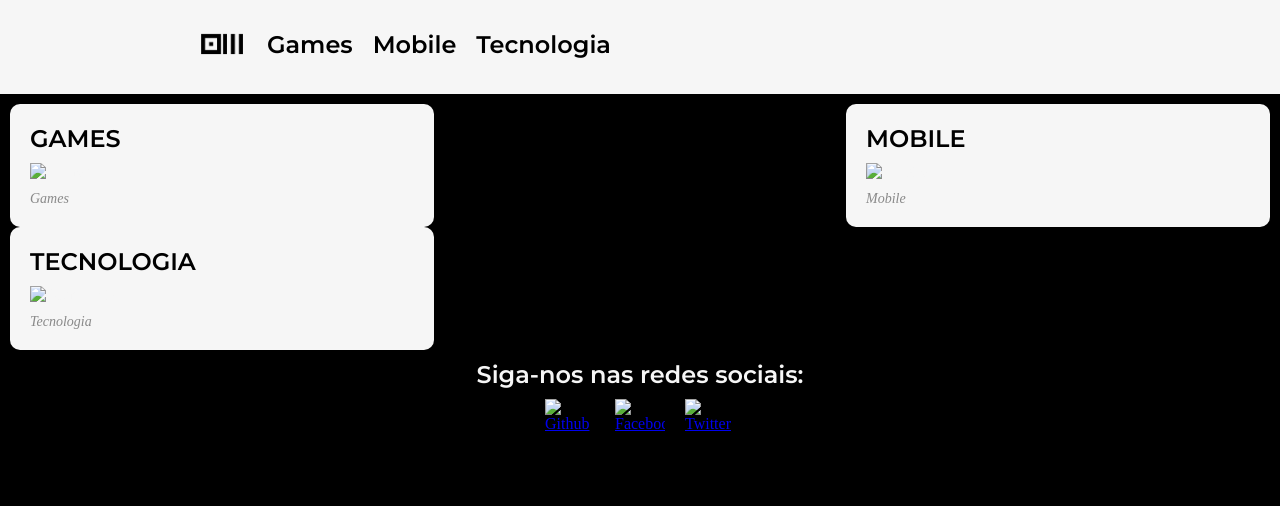
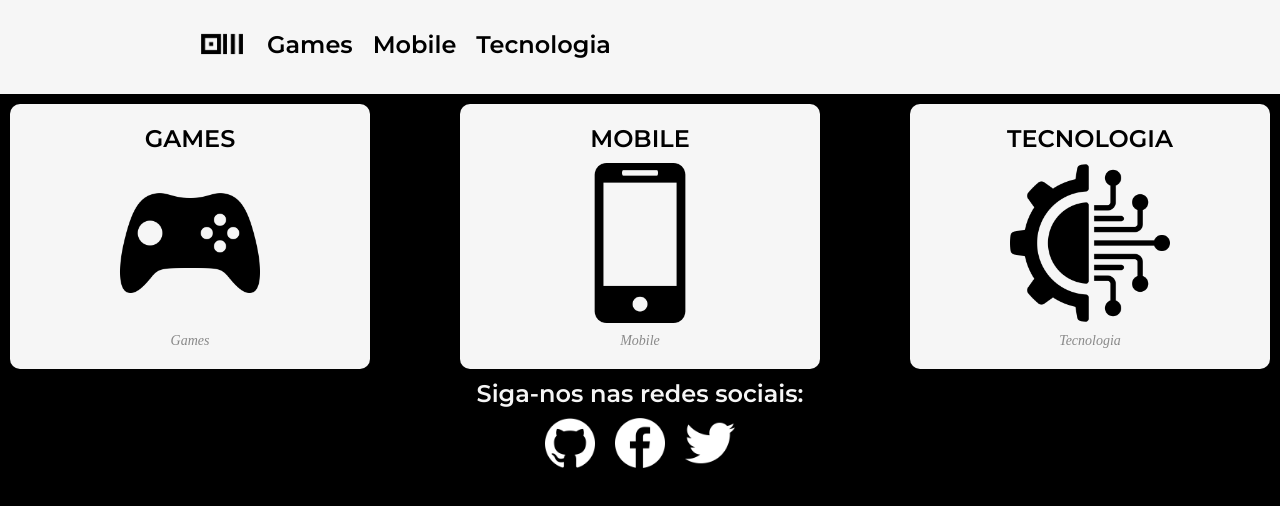
Before and after one commit to GEdO23/OMCORP-CHECKPOINT-2, a plain HTML site: page index.html in a window 1280 px wide. Drawn offline with Linux system fonts and the light colour scheme.

Commit message:
add imgs + otimização css

```diff
--- /dev/null
+++ b/css/cabecalho.css
@@ -0,0 +1,18 @@
+.cabecalho {
+    padding: 0% 0 0% 15%;
+    background-color: #f6f6f6;
+}
+
+.cabecalho nav {
+    display: flex;
+    gap: 10px;
+}
+
+.cabecalho nav a {
+    text-decoration: none;
+    font-family: 'Montserrat', sans-serif;
+    font-size: 24px;
+    font-weight: 600;
+    color: #000;
+    padding: 30px 5px 30px 5px;
+}
--- /dev/null
+++ b/css/card.css
@@ -0,0 +1,30 @@
+.card {
+    margin-bottom: 30px;
+    padding: 20px;
+    background-color: #f6f6f6;
+    border-radius: 10px;
+    text-align: center;
+}
+
+.card h2 {
+    font-size: 24px;
+    font-weight: bold;
+    margin-bottom: 10px;
+    text-transform: uppercase;
+    color: #000;
+    font-family: 'Montserrat', sans-serif;
+}
+
+.card img {
+    display: block;
+    max-width: 50%;
+    height: auto;
+    margin: 0 auto;
+    margin-bottom: 10px;
+}
+
+.card figcaption {
+    font-style: italic;
+    font-size: 14px;
+    color: #898989;
+}
--- /dev/null
+++ b/css/conteudo.css
@@ -0,0 +1,11 @@
+.conteudo {
+    display: flex;
+    flex-wrap: wrap;
+    justify-content: space-between;
+    margin-top: 10px;
+}
+
+.conteudo div {
+    width: 25%;
+    margin: 0 10px;
+}
--- /dev/null
+++ b/css/rodape.css
@@ -0,0 +1,22 @@
+.rodape h2 {
+    font-family: 'Montserrat', sans-serif;
+    font-size: 24px;
+    font-weight: 600;
+    display: flex;
+    justify-content: center;
+    margin-bottom: 10px;
+    margin-top: 10px;
+}
+
+.rodape .redes-sociais {
+    display: flex;
+    justify-content: center;
+    align-items: center;
+}
+
+.rodape .icone {
+    display: block;
+    max-width: 50px;
+    height: auto;
+    margin: 0 10px;
+}
--- a/css/style.css
+++ b/css/style.css
@@ -1,4 +1,8 @@
 @import url('https://fonts.googleapis.com/css2?family=Krona+One&family=Montserrat:wght@400;600&display=swap');
+@import url('./cabecalho.css');
+@import url('./card.css');
+@import url('./conteudo.css');
+@import url('./rodape.css');
 
 * {
     margin: 0;
@@ -11,24 +15,6 @@ body {
     color: #f6f6f6;
 }
 
-.cabecalho {
-    padding: 0% 0 0% 15%;
-    background-color: #f6f6f6;
-}
-
-.cabecalho nav {
-    display: flex;
-    gap: 10px;
-}
-
-.cabecalho nav a {
-    text-decoration: none;
-    font-family: 'Montserrat', sans-serif;
-    font-size: 24px;
-    font-weight: 600;
-    color: #000;
-    padding: 30px 5px 30px 5px;
-}
 
 .menu:hover {
     background-color: #000;
@@ -38,67 +24,3 @@ body {
 .logo {
     max-width: 50px;
 }
-
-.conteudo {
-    display: flex;
-    flex-wrap: wrap;
-    justify-content: space-between;
-    margin-top: 10px;
-}
-
-.conteudo div {
-    width: 30%;
-    margin: 0 10px;
-}
-
-.card {
-    margin-bottom: 30px;
-    padding: 20px;
-    background-color: #f6f6f6;
-    border-radius: 10px;
-}
-
-.card h2 {
-    font-size: 24px;
-    font-weight: bold;
-    margin-bottom: 10px;
-    text-transform: uppercase;
-    color: #000;
-    font-family: 'Montserrat', sans-serif;
-}
-
-.card img {
-    display: block;
-    max-width: 100%;
-    height: auto;
-    margin-bottom: 10px;
-}
-
-.card figcaption {
-    font-style: italic;
-    font-size: 14px;
-    color: #898989;
-}
-
-.rodape h2 {
-    font-family: 'Montserrat', sans-serif;
-    font-size: 24px;
-    font-weight: 600;
-    display: flex;
-    justify-content: center;
-    margin-bottom: 10px;
-    margin-top: 10px;
-}
-
-.rodape .redes-sociais {
-    display: flex;
-    justify-content: center;
-    align-items: center;
-}
-
-.rodape .icone {
-    display: block;
-    max-width: 50px;
-    height: auto;
-    margin: 0 10px;
-}
--- a/index.html
+++ b/index.html
@@ -22,21 +22,21 @@
         <div class="card">
             <h2>Games</h2>
             <figure>
-                <img src="" alt="Games">
+                <img src="./img/games_icon.png" alt="Games">
                 <figcaption>Games</figcaption>
             </figure>
         </div>
         <div class="card">
             <h2>Mobile</h2>
             <figure>
-                <img src="" alt="Mobile">
+                <img src="./img/mobile_icon.png" alt="Mobile">
                 <figcaption>Mobile</figcaption>
             </figure>
         </div>
         <div class="card">
             <h2>Tecnologia</h2>
             <figure>
-                <img src="" alt="Tecnologia">
+                <img src="./img/tecnologia_icon.png" alt="Tecnologia">
                 <figcaption>Tecnologia</figcaption>
             </figure>
         </div>
@@ -45,10 +45,10 @@
     <footer class="rodape">
         <h2>Siga-nos nas redes sociais:</h2>
         <nav class="redes-sociais">
-            <a href="https://github.com/" title="Github"><img src="" alt="Github" class="icone"></a>
-            <a href="https://www.facebook.com/" title="Facebook"><img src="" alt="Facebook" class="icone"></a>
-            <a href="https://twitter.com/" title="Twitter"><img src="" alt="Twitter" class="icone"></a>
-        </nav>
+            <a href="https://github.com/" title="Github"><img src="./img/github_logo.png" alt="Github" class="icone"></a>
+            <a href="https://www.facebook.com/" title="Facebook"><img src="./img/facebook_logo.png" alt="Facebook" class="icone"></a>
+            <a href="https://twitter.com/" title="Twitter"><img src="./img/twitter_logo.png" alt="Twitter" class="icone"><a>
+
     </footer>
 
 
```
Also changed, not shown: img/facebook_logo.png (added), img/games_icon.png (added), img/github_logo.png (added), img/mobile_icon.png (added), img/tecnologia_icon.png (added), img/twitter_logo.png (added).
